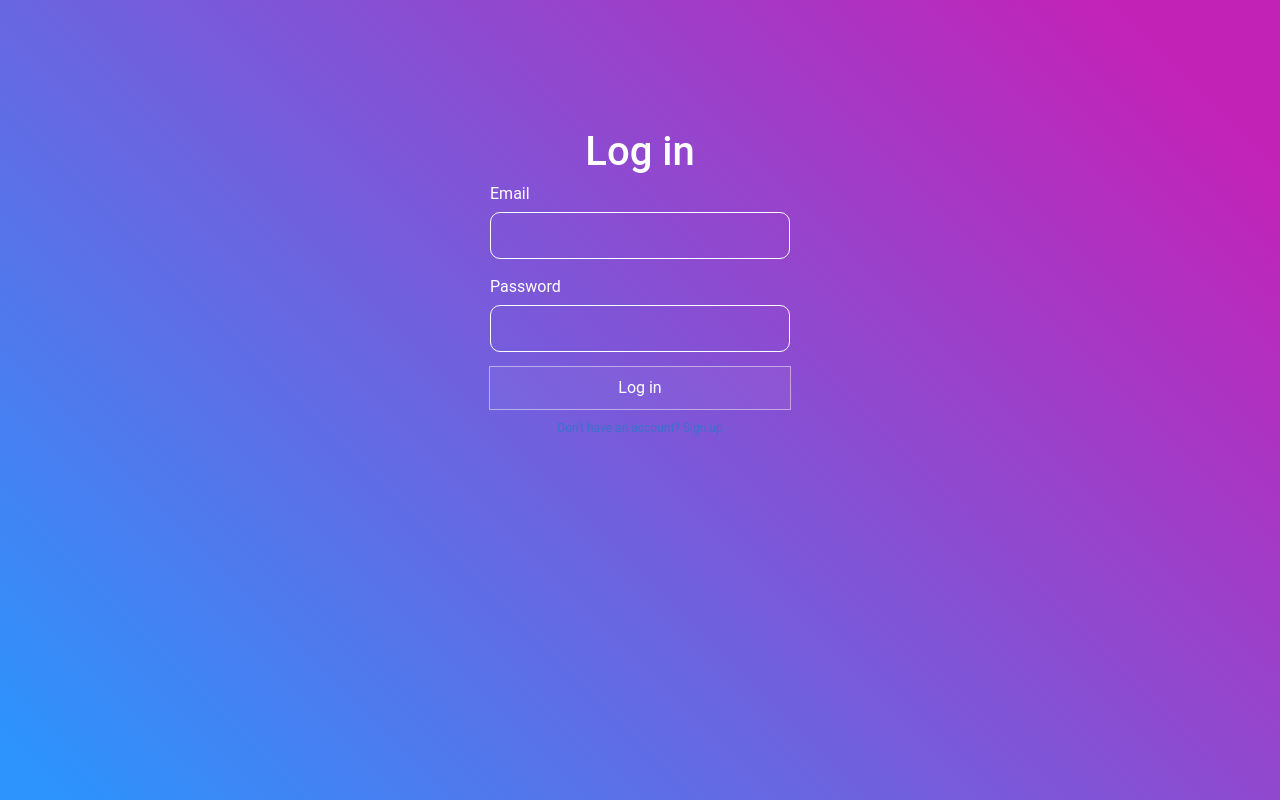
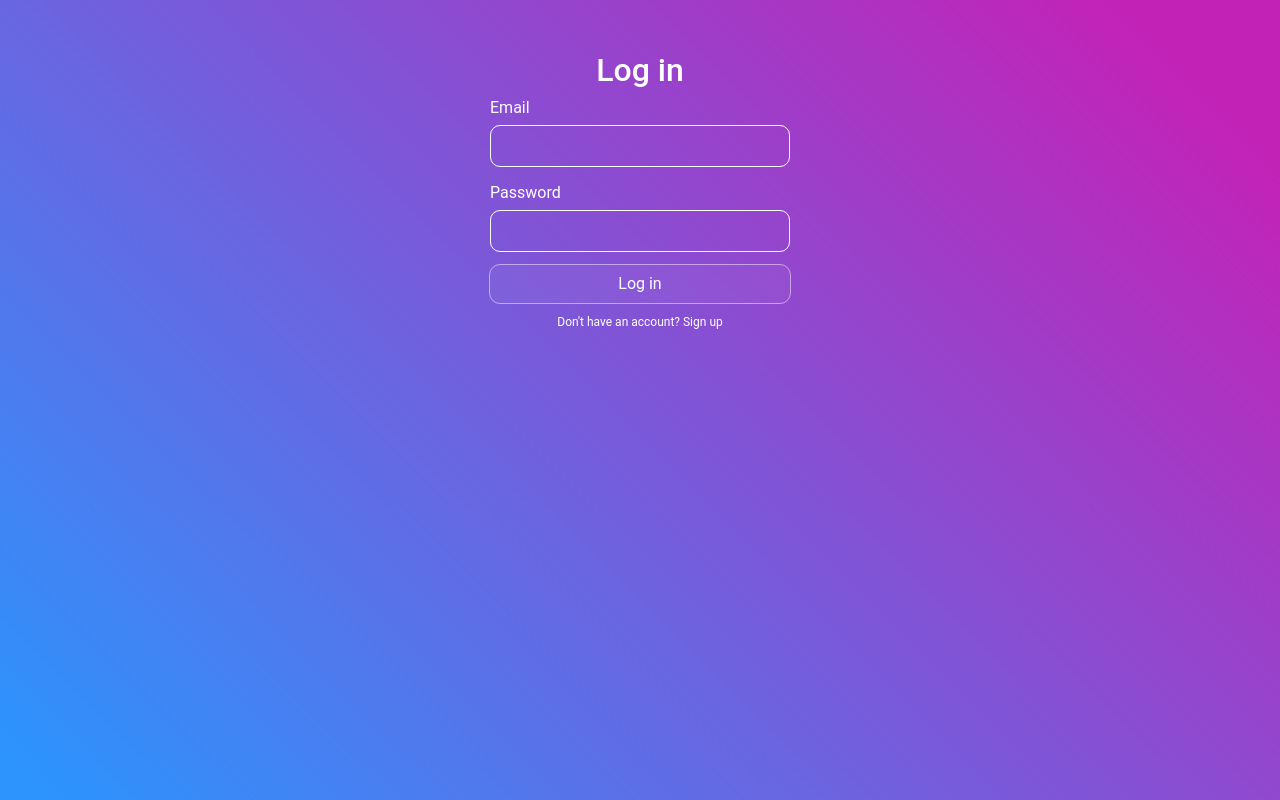
Before and after one commit to kqn9ke1/hackathon-with-back, a React (Create React App) app: page /auth in a window 1280 px wide. Built offline with nearby package versions, Linux system fonts and the light colour scheme.

Commit message:
add types, axios, api, authcontext

```diff
--- a/src/contexts/AuthContext/AuthContext.tsx
+++ b/src/contexts/AuthContext/AuthContext.tsx
@@ -1,11 +1,100 @@
-import React, { FC, ReactNode, createContext } from "react";
+import React, {
+  FC,
+  ReactNode,
+  createContext,
+  useContext,
+  useState,
+} from "react";
+import axios from "axios";
+import { API } from "../../utils/consts";
+import $axios from "../../utils/axios";
+import { IAuthContextTypes, ITokens, IUserLogin, IUserRegister } from "./type";
 
-const authContext = createContext<null>(null);
+// Создание контекста аутентификации
+const authContext = createContext<IAuthContextTypes | null>(null);
+
+// Пропсы для компонента AuthContext
 type authContextPropsType = {
   children: ReactNode;
 };
+
+// Кастомный хук для удобного использования контекста аутентификации
+export const useAuthContext = (): IAuthContextTypes => {
+  return useContext(authContext) as IAuthContextTypes;
+};
+
+// Компонент AuthContext, предоставляющий состояние и методы аутентификации
 const AuthContext: FC<authContextPropsType> = ({ children }) => {
-  return <authContext.Provider value={null}>{children}</authContext.Provider>;
+  // Состояние пользователя
+  const [user, setUser] = useState(null);
+
+  // Метод регистрации пользователя
+  const register = async (credentials: IUserRegister) => {
+    try {
+      const res = await axios.post(`${API}/account/register/`, credentials);
+    } catch (e) {
+      console.log(e);
+    }
+  };
+
+  // Метод входа пользователя
+  const login = async (credentials: IUserLogin) => {
+    try {
+      // Отправка запроса на вход пользователя и получение токенов
+      const { data: tokens } = await axios.post<ITokens>(
+        `${API}/account/login/`,
+        credentials
+      );
+
+      // Сохранение токенов в локальном хранилище
+      localStorage.setItem("tokens", JSON.stringify(tokens));
+
+      // Запрос на получение профиля пользователя и установка пользователя в состояние
+      const { data } = await $axios.get(`${API}/account/profile/`);
+      setUser(data);
+    } catch (e) {
+      console.log(e);
+    }
+  };
+
+  // Метод выхода пользователя
+  const logout = () => {
+    // Удаление токенов из локального хранилища и сброс пользователя
+    localStorage.removeItem("tokens");
+    setUser(null);
+  };
+
+  // Метод проверки статуса аутентификации пользователя
+  const checkAuth = async () => {
+    try {
+      const tokens = JSON.stringify(localStorage.getItem("tokens") as string);
+      if (tokens) {
+        // Запрос на получение профиля пользователя и установка пользователя в состояние
+        const { data } = await $axios.get(`${API}/account/profile/`);
+        setUser(data);
+      }
+    } catch (e) {
+      console.log(e);
+    }
+  };
+
+  // Значение, предоставляемое контекстом
+  const value = {
+    user,
+    register,
+    login,
+    logout,
+    checkAuth,
+  };
+
+  // Предоставление значения через контекст для вложенных компонентов
+  return <authContext.Provider value={value}>{children}</authContext.Provider>;
 };
 
 export default AuthContext;
+
+//!-----------------------
+
+//? Данный код представляет собой реализацию контекста аутентификации (AuthContext) в React. Этот контекст предоставляет состояние и методы для регистрации, входа и выхода пользователя, а также проверки статуса аутентификации.
+
+//? Этот код создает контекст аутентификации, предоставляющий методы и состояния, необходимые для работы с аутентификацией пользователей в приложении на React.
--- /dev/null
+++ b/src/models/user.ts
@@ -0,0 +1,4 @@
+export interface IUser {
+  id: number;
+  email: string;
+}
--- a/src/pages/AuthPage/AuthPage.css
+++ b/src/pages/AuthPage/AuthPage.css
@@ -9,7 +9,7 @@
 
   height: 100vh;
 }
-.form_container h1 {
+.form_container h2 {
   margin: 0 auto;
 }
 .form_container {
@@ -17,24 +17,24 @@
   display: flex;
   flex-direction: column;
   margin: 0 auto;
-  padding-top: 10%;
+  padding-top: 4%;
   max-width: 300px;
   gap: 5px;
 }
 .form_container input {
   color: #fff;
   background: inherit;
-  padding: 10px;
+  padding: 7px;
   border: #fff solid 1px;
   outline: none;
-  margin-bottom: 10px;
+  margin-bottom: 8px;
 }
 input::-webkit-input-placeholder {
   color: rgba(255, 255, 255, 0.824);
 }
 
 .form_container button {
-  padding: 8px;
+  padding: 6px;
   width: 300px;
   background: rgba(255, 255, 255, 0.039);
   color: white;
@@ -58,14 +58,14 @@ input::-webkit-input-placeholder {
 }
 .form_container input,
 button {
-  border-radius: 10px;
+  border-radius: 10px !important;
 }
-a {
+.a {
   text-decoration: none;
   color: white;
   font-size: 12px;
   text-align: center;
 }
-a:hover {
+.a:hover {
   color: wheat;
 }
--- a/src/pages/AuthPage/AuthPage.tsx
+++ b/src/pages/AuthPage/AuthPage.tsx
@@ -1,25 +1,62 @@
 import React, { useState } from "react";
 import "../AuthPage/AuthPage.css";
-
+import { useAuthContext } from "../../contexts/AuthContext/AuthContext";
+import { IUserLogin, IUserRegister } from "../../contexts/AuthContext/type";
+import { Navigate } from "react-router-dom";
 const AuthPage = () => {
   const [isLogin, setIsLogin] = useState(true);
 
+  const { user, register, login } = useAuthContext();
+
+  const handleSubmit = (event: React.FormEvent<HTMLFormElement>) => {
+    event.preventDefault();
+
+    const data = new FormData(event.currentTarget);
+
+    if (isLogin) {
+      const credentials = {
+        email: data.get("email"),
+        password: data.get("password"),
+      } as IUserLogin;
+      login(credentials);
+    } else {
+      const credentials = {
+        email: data.get("email"),
+        password: data.get("password"),
+        password2: data.get("password2"),
+      } as IUserRegister;
+      register(credentials);
+    }
+  };
+
+  if (user) {
+    return <Navigate to="/" />;
+  }
+
   return (
     <div className="auth_container">
-      <form className="form_container">
-        {isLogin ? <h1>Log in </h1> : <h1>Sign up</h1>}
+      <form className="form_container" onSubmit={handleSubmit}>
+        {isLogin ? <h2>Log in </h2> : <h2>Sign up</h2>}
         <label htmlFor="email">Email</label>
         <input type="email" name="email" required />
+        {!isLogin && (
+          <>
+            <label htmlFor="first_name">First Name</label>
+            <input type="text" name="first_name" />
+            <label htmlFor="last_name">Last Name</label>
+            <input type="text" name="last_name" />
+          </>
+        )}
         <label htmlFor="password">Password</label>
         <input type="password" name="password" required />
         {!isLogin && (
           <>
             <label htmlFor="password">Password comfirm</label>
-            <input type="password" name="passwordConfirm" required />
+            <input type="password" name="password2" required />
           </>
         )}
         <button type="submit">{isLogin ? "Log in" : "Sign up"}</button>
-        <a href="#" onClick={() => setIsLogin(!isLogin)}>
+        <a href="#" className="a" onClick={() => setIsLogin(!isLogin)}>
           {isLogin
             ? "Don't have an account? Sign up"
             : "Already have an account? Log in"}
--- a/src/pages/ProfilePage/ProfilePage.tsx
+++ b/src/pages/ProfilePage/ProfilePage.tsx
@@ -89,7 +89,11 @@ export default function ProfilePage() {
             <MDBCard>
               <div
                 className="rounded-top text-white d-flex flex-row"
-                style={{ backgroundColor: "#000", height: "200px" }}
+                style={{
+                  background:
+                    "linear-gradient(45deg,rgba(45, 147, 253, 1) 3%,rgba(195, 34, 183, 1) 92%)",
+                  height: "200px",
+                }}
               >
                 <div
                   className="ms-4 mt-5 d-flex flex-column"
--- /dev/null
+++ b/src/utils/axios.ts
@@ -0,0 +1,52 @@
+import axios from "axios";
+import { API } from "./consts";
+
+//? Этот код добавляет два перехватчика (interceptors) к экземпляру Axios, чтобы обрабатывать токены авторизации и обновлять устаревший токен при необходимости.
+
+// Создание экземпляра Axios
+const $axios = axios.create();
+
+// Перехватчик для запросов
+$axios.interceptors.request.use(async (config) => {
+  // Получение токенов из локального хранилища
+  const tokens = JSON.parse(localStorage.getItem("tokens") as string);
+
+  if (tokens) {
+    // Добавление токена авторизации к заголовкам запроса
+    config.headers.Authorization = `Bearer ${tokens.access}`;
+  }
+  return config;
+});
+
+// Перехватчик для ответов
+$axios.interceptors.response.use(
+  (res) => res,
+  async (error) => {
+    // Получение оригинального запроса
+    const originalRequest = error.config;
+    if (error.response.status === 401 && !originalRequest._retry) {
+      originalRequest._retry = true;
+
+      // Попытка обновления токена
+      const tokens = JSON.parse(localStorage.getItem("tokens") as string);
+      if (tokens) {
+        const { data } = await axios.post(`${API}/account/token/refresh/`, {
+          refresh: tokens.refresh,
+        });
+
+        // Обновление токенов в локальном хранилище
+        localStorage.setItem(
+          "tokens",
+          JSON.stringify({ access: data.access, refresh: tokens.refresh })
+        );
+
+        // Повтор оригинального запроса
+        return $axios.request(originalRequest);
+      }
+    }
+  }
+);
+
+export default $axios;
+
+//? Этот код обеспечивает соблюдение протокола авторизации Bearer, обрабатывает автоматическое обновление устаревших токенов и внедряет их в запросы. Эти интерцепторы улучшают управление авторизацией в вашем приложении, делая код более эффективным и надежным.
--- /dev/null
+++ b/src/utils/consts.ts
@@ -0,0 +1,3 @@
+export const API = "http://34.159.48.131/api/v1";
+
+export const ADMIN = "admin@gmail.com"; //password - 1
```
Also changed, not shown: src/contexts/AuthContext/type.ts (+24 -1 lines), src/models/product.ts (added, +8 -0 lines).
